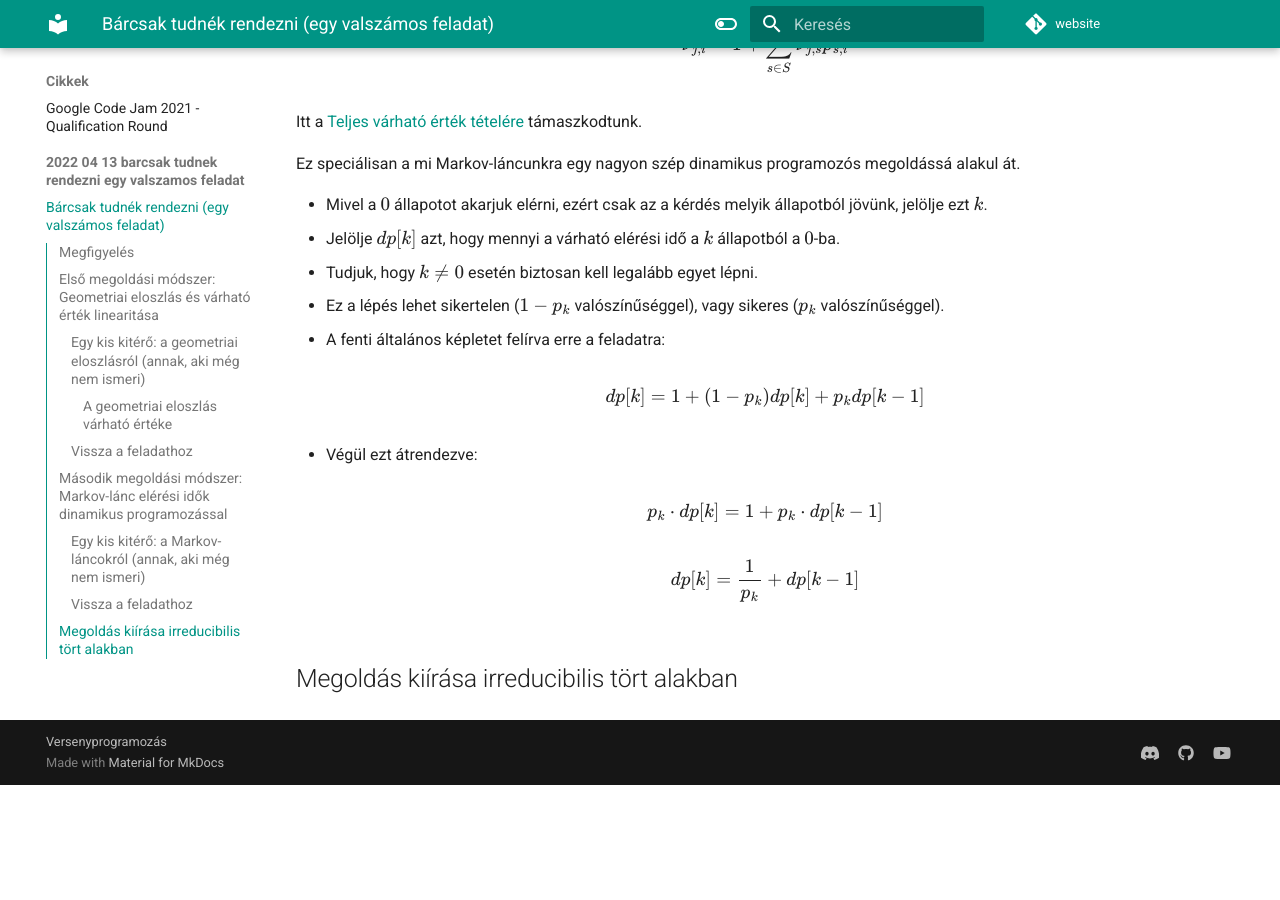
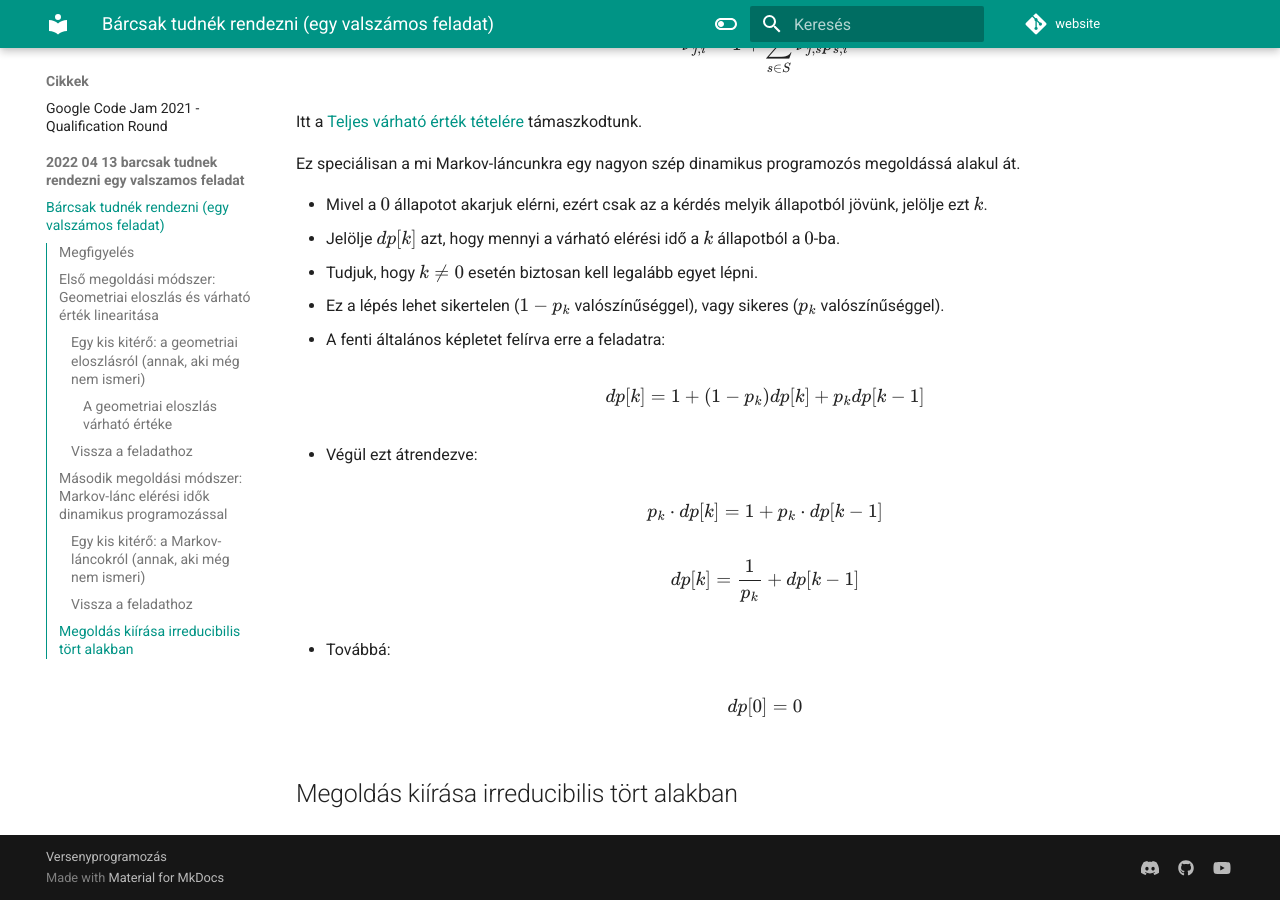
Before and after one commit to nemkin/versenyprogramozas-hu, an MkDocs documentation site: the page built from docs/cikkek/2022_04_13_barcsak_tudnek_rendezni_egy_valszamos_feladat/index.md, in a window 1280 px wide and 900 px high, scrolled down 9516 px. Built offline with MkDocs 1.6.1 and Material for MkDocs 9.7.7, drawn with Linux system fonts in a browser that asks for light colours; comment, search, counter and statistics services are not loaded; before the commit the page ends 10301 px from its top, so only the background shows below that.

Commit message:
Update index.md

```diff
--- a/docs/cikkek/2022_04_13_barcsak_tudnek_rendezni_egy_valszamos_feladat/index.md
+++ b/docs/cikkek/2022_04_13_barcsak_tudnek_rendezni_egy_valszamos_feladat/index.md
@@ -212,6 +212,10 @@ $$ p_k \cdot{} dp[k] = 1 + p_k \cdot{} dp[k-1] $$
 
 $$ dp[k] = \frac{1}{p_k} + dp[k-1] $$
 
+- Továbbá:
+
+$$ dp[0] = 0 $$
+
 ## Megoldás kiírása irreducibilis tört alakban
 
 
```
